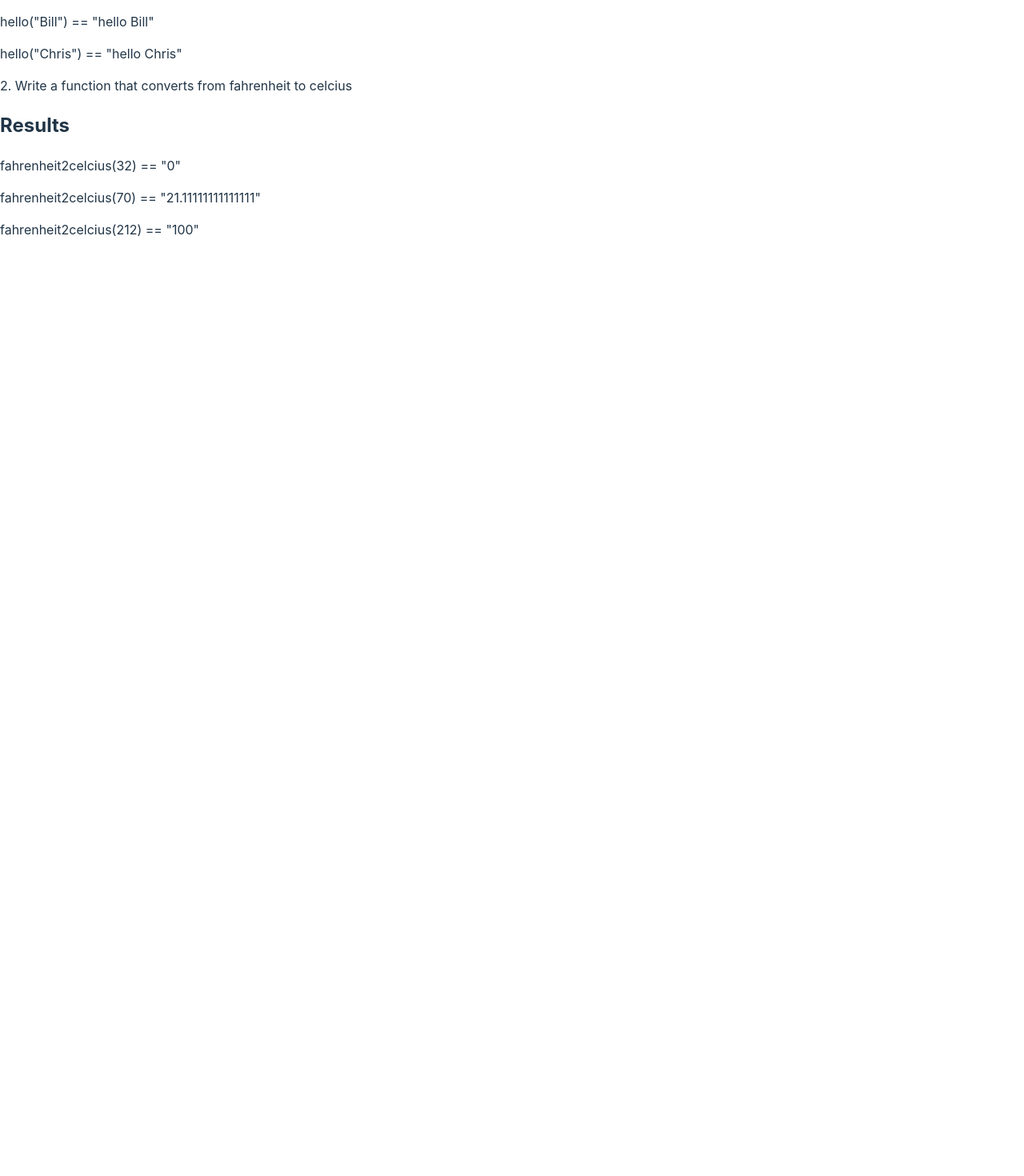
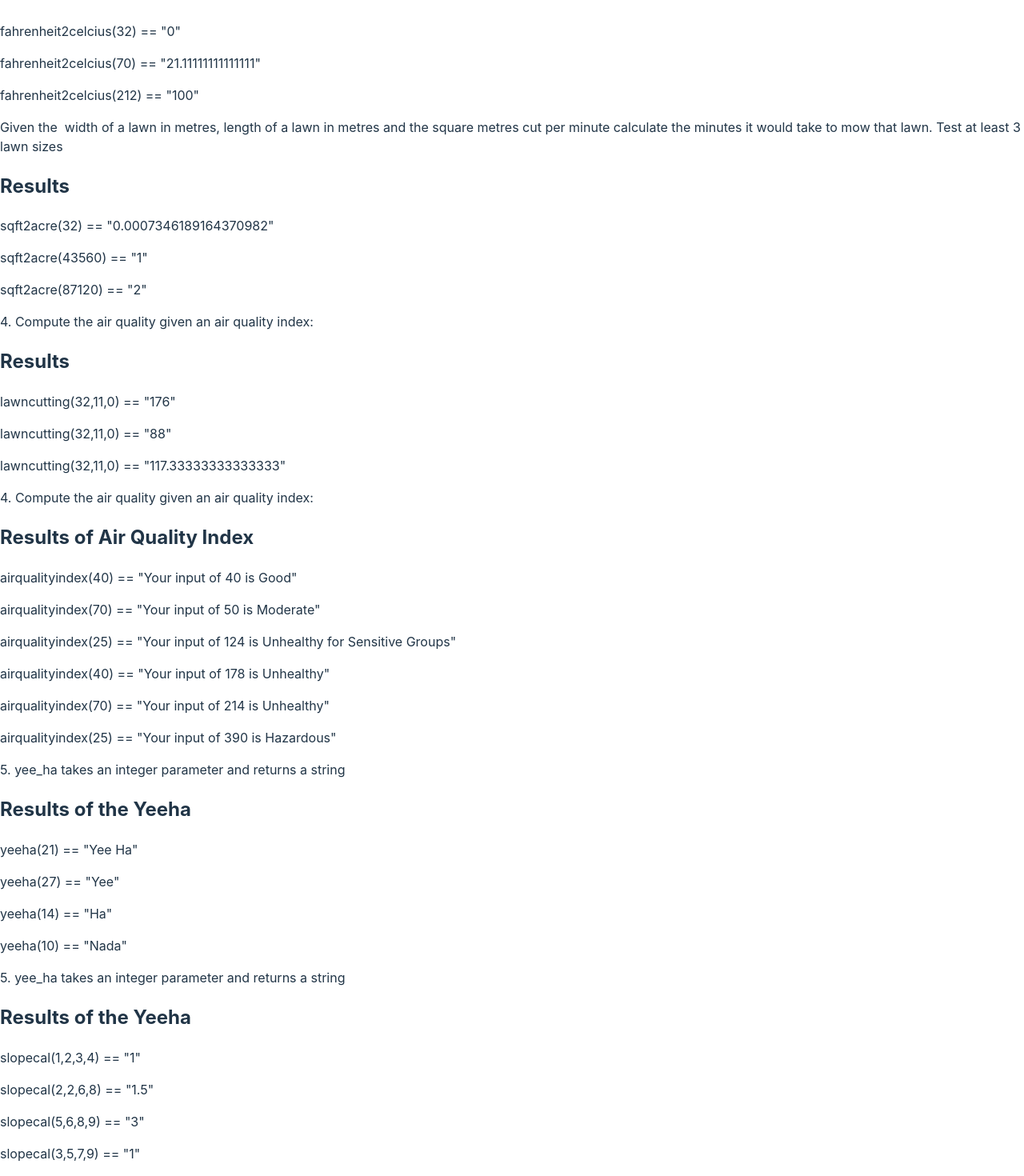
Before and after one commit to Olga-steblyk/PracticeFinal_UX308_Lab7, a React (Vite) app: page / in a window 1280 px wide. Shown: the part 317-1787 px from the top of the page at 80% size. Before the commit the page ends 800 px from the top, so only its background shows below. Built offline with nearby package versions, Linux system fonts and the light colour scheme.

Commit message:
added the questions

```diff
--- a/src/App.jsx
+++ b/src/App.jsx
@@ -1,10 +1,15 @@
-import {Question1, Question2} from './components.jsx';
+import {Question1, Question2, Question3, Question4, Question5, Question6, Question7} from './components.jsx';
 
 function App() {
   return (
     <>
         <Question1 />
         <Question2 />
+        <Question3 />
+        <Question4 />
+        <Question5 />
+        <Question6 />
+        <Question7 />
     </>
   )
 }
--- a/src/components.jsx
+++ b/src/components.jsx
@@ -1,4 +1,4 @@
-import {fahr2cel, hello} from './functions.js';
+import {fahr2cel, hello, sqft2acre, lawncutting, airqualityindex, yeeha, slopecal} from './functions.js';
 
 function Question1(){
     return <section>
@@ -20,4 +20,61 @@ function Question2(){
     </section>;
 }
 
-export {Question1, Question2}
+function Question3(){
+    return <section>
+Given the&nbsp; width of a lawn in metres, length of a lawn in metres and the square metres cut per minute calculate the minutes it would take to mow that lawn. Test at least 3 lawn sizes
+<h2>Results</h2>
+<p> sqft2acre(32) == "{sqft2acre(32)}"</p>
+<p> sqft2acre(43560) == "{sqft2acre(43560)}"</p>
+<p> sqft2acre(87120) == "{sqft2acre(87120)}"</p>
+    </section>;
+}
+
+function Question4(){
+    return <section>
+4. Compute the air quality given an air quality index:
+<h2>Results</h2>
+<p> lawncutting(32,11,0) == "{lawncutting(32,11,2)}"</p>
+<p> lawncutting(32,11,0) == "{lawncutting(32,11,4)}"</p>
+<p> lawncutting(32,11,0) == "{lawncutting(32,11,3)}"</p>
+    </section>;
+}
+
+function Question5(){
+    return <section>
+4. Compute the air quality given an air quality index:
+<h2>Results of Air Quality Index</h2>
+<p> airqualityindex(40) == "{airqualityindex(40)}"</p>
+<p> airqualityindex(70) == "{airqualityindex(50)}"</p>
+<p> airqualityindex(25) == "{airqualityindex(124)}"</p>
+<p> airqualityindex(40) == "{airqualityindex(178)}"</p>
+<p> airqualityindex(70) == "{airqualityindex(214)}"</p>
+<p> airqualityindex(25) == "{airqualityindex(390)}"</p>
+    </section>;
+}
+
+function Question6(){
+    return <section>
+5. yee_ha takes an integer parameter and returns a string
+<h2>Results of the Yeeha</h2>
+<p> yeeha(21) == "{yeeha(21)}"</p>
+<p> yeeha(27) == "{yeeha(27)}"</p>
+<p> yeeha(14) == "{yeeha(14)}"</p>
+<p> yeeha(10) == "{yeeha(10)}"</p>
+    </section>;
+}
+
+function Question7(){
+    return <section>
+5. yee_ha takes an integer parameter and returns a string
+<h2>Results of the Yeeha</h2>
+<p> slopecal(1,2,3,4) == "{slopecal(1,2,3,4)}"</p>
+<p> slopecal(2,2,6,8) == "{slopecal(2,2,6,8)}"</p>
+<p> slopecal(5,6,8,9) == "{slopecal(5,6,6,9)}"</p>
+<p> slopecal(3,5,7,9) == "{slopecal(3,5,7,9)}"</p>
+    </section>;
+}
+
+
+
+export {Question1, Question2, Question3, Question4, Question5, Question6, Question7}
--- a/src/functions.js
+++ b/src/functions.js
@@ -7,4 +7,71 @@ function fahr2cel (fahr){
     console.log(cel);
     return cel;
 }
-export {hello, fahr2cel}
+
+function sqft2acre(sqft){
+
+    let acre = sqft / 43560;
+    console.log("acre");
+    return acre;
+
+}
+function lawncutting( width, length, sqm){
+    let area = width * length;
+    let min = area / sqm;
+    return min;
+}
+
+function airqualityindex(airqual){
+    var results;
+    if (airqual <50){
+        console.log(`Your input of ${airqual} is Good`);
+        return results= `Your input of ${airqual} is Good`;
+    }else if (airqual >=50 && airqual <= 100){
+        console.log(`Your input of ${airqual} is Moderate`);
+        return results= `Your input of ${airqual} is Moderate`;
+    }else if (airqual >=101 && airqual <=150){
+        console.log(`Your input of ${airqual} is Unhealthy for Sensitive Groups`);
+        return results= `Your input of ${airqual} is Unhealthy for Sensitive Groups`;
+    }else if (airqual >=151 && airqual <=200){
+        console.log(`Your input of ${airqual} is Unhealthy`);
+        return results= `Your input of ${airqual} is Unhealthy`;
+    }else if (airqual >= 201 && airqual <=300){
+        console.log(`Your input of ${airqual} is Very Unhealthy`);
+        return results= `Your input of ${airqual} is Unhealthy`;
+    }else if (airqual >300){
+        console.log(`Your input of ${airqual} is Hazardous`);
+        return results= `Your input of ${airqual} is Hazardous`;
+    }else {
+        return results= "Your input is invalid please try again";
+    }
+    return;
+    // end of function
+    }
+
+    function yeeha (num){
+        let response;
+
+        if (num % 7 == 0  && num % 3 == 0 ){
+           console.log("Yee Ha");
+           return response = `Yee Ha`;
+        }else if (num % 3 == 0) {
+            console.log("Yee");
+            return response = `Yee`;
+        }else if ( num % 7 ==0){
+            console.log("Ha");
+            return response = `Ha`;
+        }else {
+            console.log("Nada");
+            return response = `Nada`;
+
+        }
+       }
+
+    function slopecal( x1, y1, x2, y2){
+
+    let slp = (y2 - y1) / (x2 - x1);
+    console.log(`${slp}`);
+    return slp;
+}
+
+export {hello, fahr2cel, sqft2acre, lawncutting, airqualityindex, yeeha, slopecal}
```
